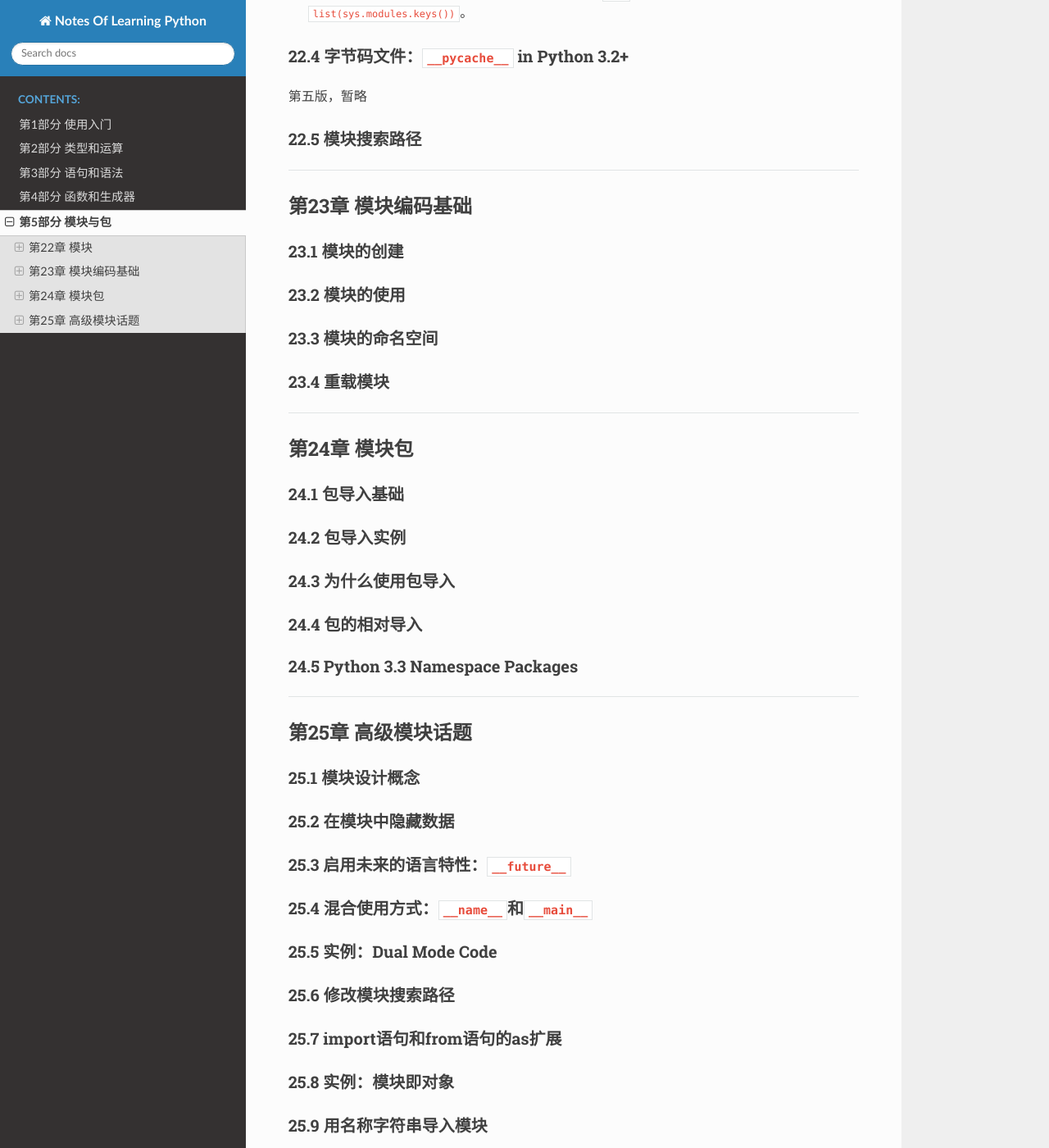
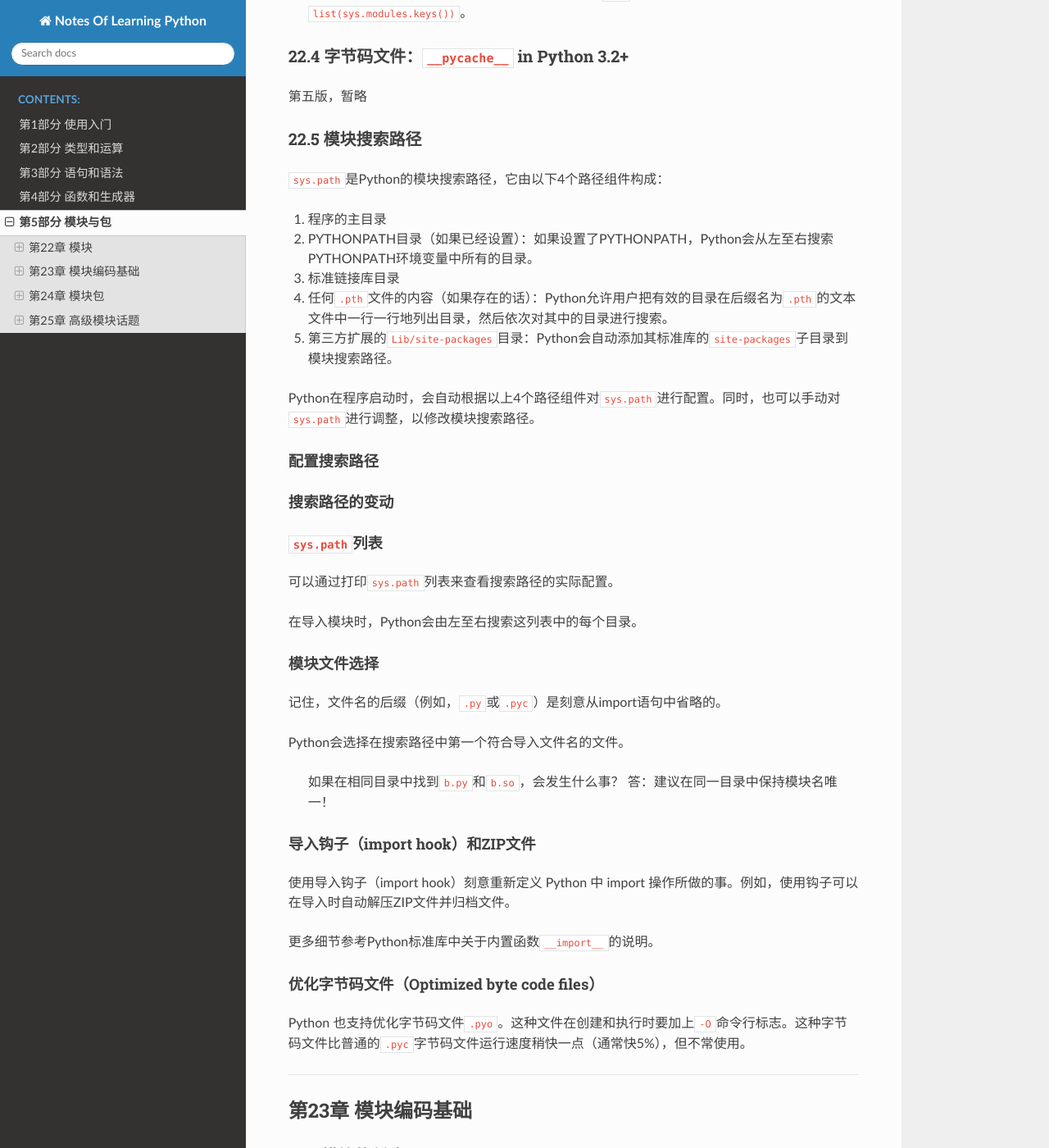
Before and after one commit to filefi/NotesOfLearningPython, a Sphinx documentation site: the page built from source/Part_5_Modules_and_Packages.md, in a window 1280 px wide and 1400 px high, scrolled down 2520 px. Shown: the whole window at 82% size. Built offline with Sphinx 7.4.7 and the Read the Docs theme 2.0.0, drawn with Linux system fonts in a browser that asks for light colours.

Commit message:
chapter 22 almost finished

```diff
--- a/source/Part_5_Modules_and_Packages.md
+++ b/source/Part_5_Modules_and_Packages.md
@@ -78,7 +78,41 @@ Python自带了很多实用的莫夸，成为标准链接库。这些模块包
 
 ### 22.5 模块搜索路径
 
+`sys.path`是Python的模块搜索路径，它由以下4个路径组件构成：
+1. 程序的主目录
+2. PYTHONPATH目录（如果已经设置）：如果设置了PYTHONPATH，Python会从左至右搜索PYTHONPATH环境变量中所有的目录。
+3. 标准链接库目录
+4. 任何`.pth`文件的内容（如果存在的话）：Python允许用户把有效的目录在后缀名为`.pth`的文本文件中一行一行地列出目录，然后依次对其中的目录进行搜索。
+5. 第三方扩展的`Lib/site-packages`目录：Python会自动添加其标准库的`site-packages`子目录到模块搜索路径。
 
+Python在程序启动时，会自动根据以上4个路径组件对`sys.path`进行配置。同时，也可以手动对`sys.path`进行调整，以修改模块搜索路径。
+
+#### 配置搜索路径
+
+
+#### 搜索路径的变动
+
+
+#### `sys.path`列表
+可以通过打印`sys.path`列表来查看搜索路径的实际配置。
+
+在导入模块时，Python会由左至右搜索这列表中的每个目录。
+
+#### 模块文件选择
+记住，文件名的后缀（例如，`.py`或`.pyc`）是刻意从import语句中省略的。
+
+Python会选择在搜索路径中第一个符合导入文件名的文件。
+
+> 如果在相同目录中找到`b.py`和`b.so`，会发生什么事？
+> 答：建议在同一目录中保持模块名唯一！
+
+#### 导入钩子（import hook）和ZIP文件
+使用导入钩子（import hook）刻意重新定义 Python 中 import 操作所做的事。例如，使用钩子可以在导入时自动解压ZIP文件并归档文件。
+
+更多细节参考Python标准库中关于内置函数`__import__`的说明。
+
+#### 优化字节码文件（Optimized byte code files）
+Python 也支持优化字节码文件`.pyo`。这种文件在创建和执行时要加上`-O`命令行标志。这种字节码文件比普通的`.pyc`字节码文件运行速度稍快一点（通常快5%），但不常使用。
 
 ---
 
```
